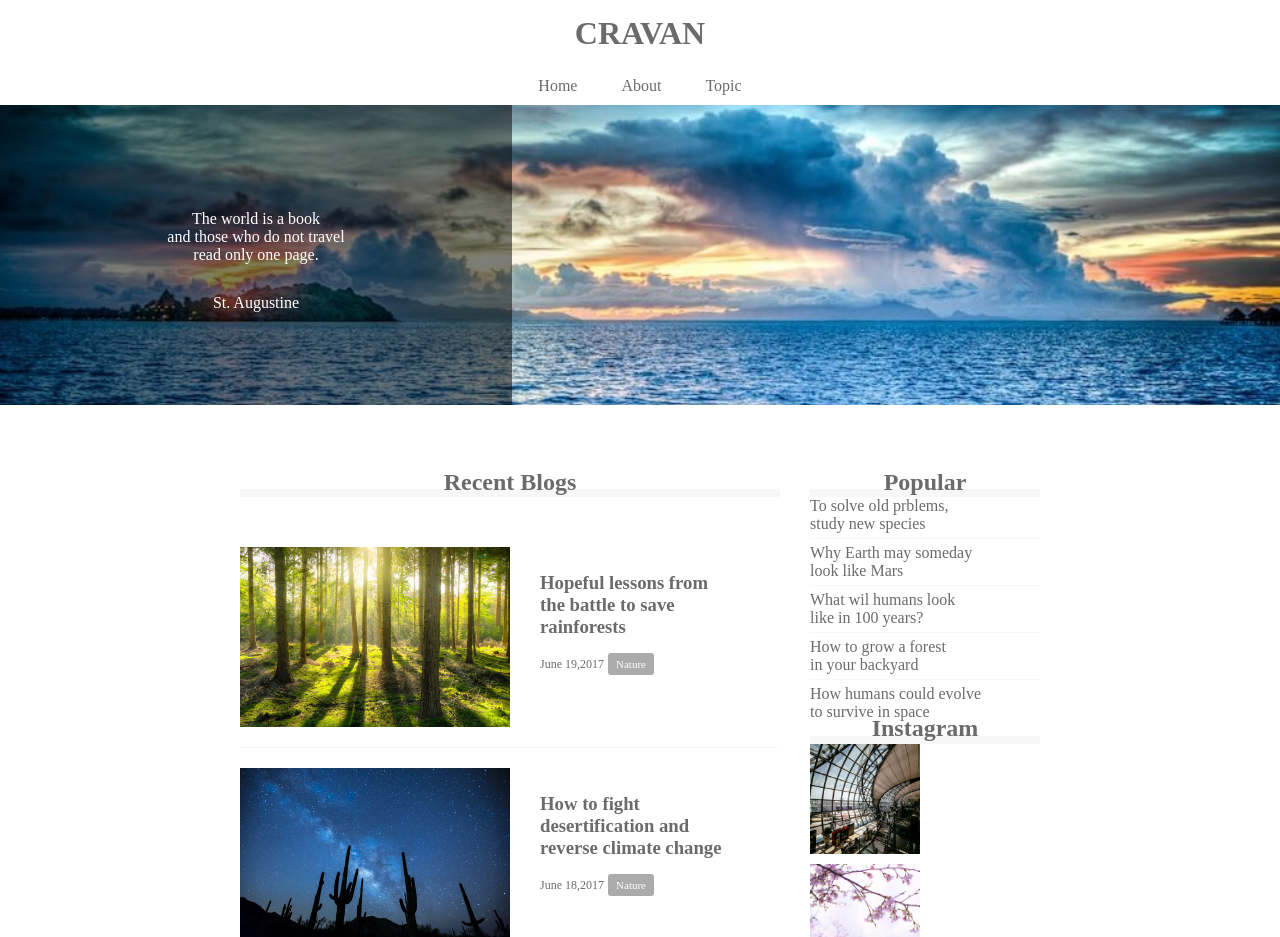
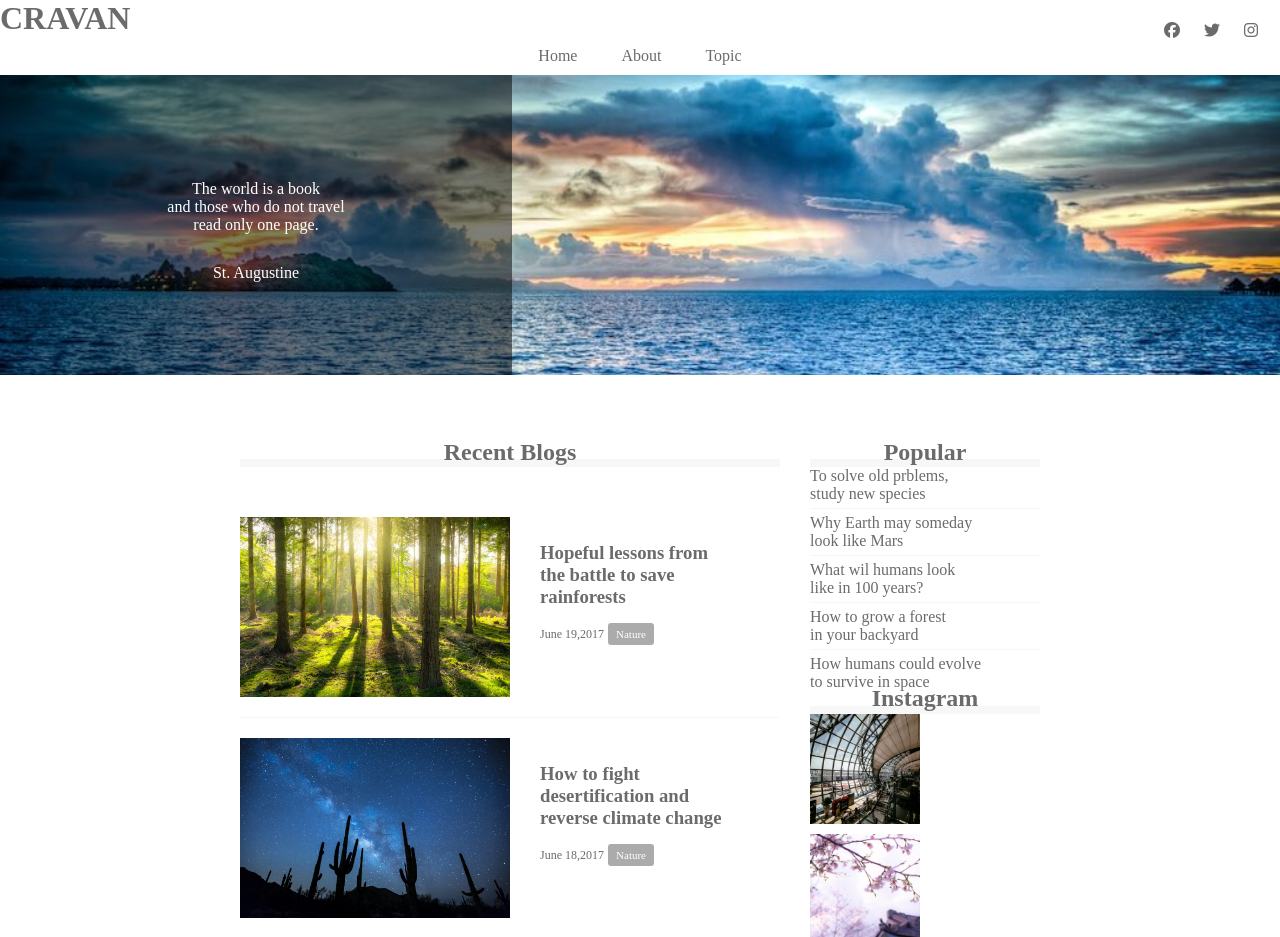
Before and after one commit to kind2war/caravan, a plain HTML site: page index.html in a window 1280 px wide. Shown: the top 937 px of the page. Drawn offline with Linux system fonts and the light colour scheme.

Commit message:
[add]ex9_social i

```diff
--- a/index.html
+++ b/index.html
@@ -2,6 +2,8 @@
 <html lang="ja">
   <head>
     <meta charset="UTF-8" />
+    <!-- Font Awesome -->
+    <script src="https://kit.fontawesome.com/91abe05dd1.js" crossorigin="anonymous"></script>
     <!-- CSSファイルの読み込み -->
     <link rel="stylesheet" href="style.css" />
     <title>CARAVAN</title>
@@ -15,6 +17,11 @@
           CRAVAN
         </a>
       </h1>
+      <div class="social">
+        <i class="fa-brands fa-facebook"></i>
+        <i class="fa-brands fa-twitter"></i>
+        <i class="fa-brands fa-instagram"></i>
+      </div>
     </header>
 
     <!-- navigation -->
--- a/style.css
+++ b/style.css
@@ -11,10 +11,18 @@ a {
 }
 
 header {
-  width: 90%;
-  padding: 15px 0;
-  margin: 0 auto;
-  text-align: center;
+  position: relative;
+}
+
+.social {
+  position: absolute;
+  top: 22px;
+  right: 22px;
+}
+
+.social i {
+  display: inline-block;
+  margin-left: 20px;
 }
 
 header .heading {
```
